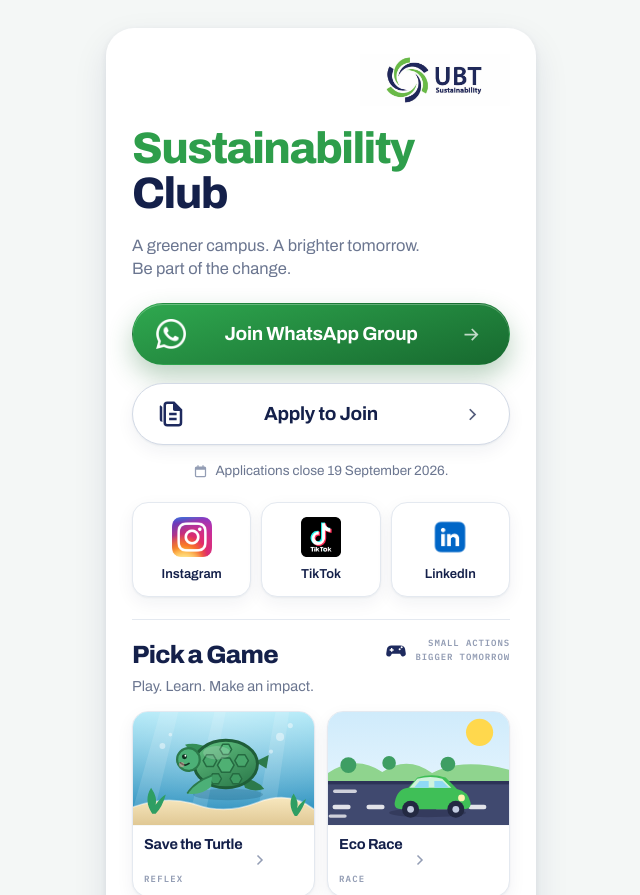
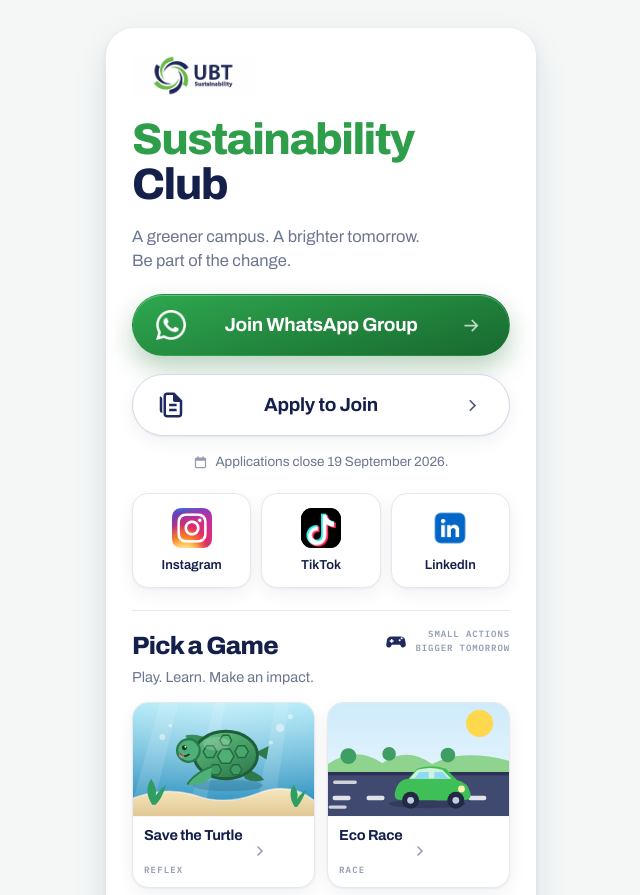
Before and after one commit to 3ampitcher/ubt-sustainability-club, a plain HTML site: page index.html in a window 1280 px wide. Shown: the top 895 px of the page, without its empty margins (319-959 px from the left). Drawn offline with Linux system fonts and the light colour scheme.

Commit message:
Move the logo left, drop the footer, fix the TikTok tile
The club logo now sits top-left and a little smaller, which balances better
against the title beneath it.

The footer is removed, both lines.

The TikTok tile carried the word "TikTok" inside the artwork, so the card
read "TikTok" twice — once in the icon, once in the label under it — while
Instagram and LinkedIn are clean marks with no lettering. The tile now shows
only the note glyph; the wordmark sits below y=190 of 256 in the file and is
cropped out. The file is unchanged.

The newly uploaded TikTok file is the same image as the one already in use —
identical 2000x2000 artwork, re-uploaded under a "(1)" name — so it would not
have changed anything on its own. The duplicate is removed and the existing
256px version, which is the same artwork, is kept.

106 checks passing, no JS errors.

```diff
--- a/assets/styles.css
+++ b/assets/styles.css
@@ -117,16 +117,16 @@
 }
 
 /* ── 1 · Logo ─────────────────────────────────────────────────────────── */
-.mast { display: flex; justify-content: flex-end; min-height: 46px; }
+.mast { display: flex; justify-content: flex-start; min-height: 40px; }
 /* The supplied logo file is a square canvas with wide blank margins around
    the mark (artwork 704x332 inside 1100x1042). The box below shows only the
    artwork region — the file and the mark itself are untouched, we just stop
    rendering the empty canvas around it. */
 .logo-box { display: block; overflow: hidden; aspect-ratio: 1100 / 380; flex: none; }
 .logo-box img { width: 100%; height: 100%; object-fit: cover; }
-.logo-mast { width: 150px; }
+.logo-mast { width: 124px; }
 .logo-screen { margin-left: auto; width: 104px; }
-.mast-fallback { display: grid; justify-items: end; line-height: 1.02; }
+.mast-fallback { display: grid; justify-items: start; line-height: 1.02; }
 .mast-fallback b { font-size: 25px; font-weight: 800; letter-spacing: -.02em; color: var(--navy-2); }
 .mast-fallback i { font-style: normal; font-size: 11px; font-weight: 700; color: var(--navy-2); }
 
@@ -291,11 +291,6 @@
 }
 .gcard-go { width: 18px; height: 18px; flex: none; margin-left: auto; color: var(--slate-2); }
 .gcard:hover .gcard-go { color: var(--green); }
-
-/* ── Footer ─────────────────────────────────────────────────────────────── */
-.foot { text-align: center; display: grid; gap: 4px; margin-top: 6px; padding-top: 16px; border-top: 1px solid var(--line); }
-.foot p { margin: 0; font-size: 12.5px; color: var(--slate); }
-.foot-fine { font-family: var(--mono); font-size: 9.5px; letter-spacing: .07em; text-transform: uppercase; color: var(--slate-2); }
 
 @media (prefers-reduced-motion: reduce) {
   *, *::before, *::after {
@@ -695,3 +690,19 @@
 
 /* Reserve two lines for the longest game name so every tile ends level. */
 .gcard-name { min-height: 2.3em; }
+
+/* The supplied TikTok icon has the word "TikTok" set inside it, so the tile
+   read "TikTok" twice — once in the art, once in the label under it, unlike
+   the clean Instagram and LinkedIn marks. Show only the note glyph (the
+   wordmark sits below y=190 of 256) on the icon's own black tile. */
+.soc[data-net="tt"] .soc-mark {
+  overflow: hidden;
+  border-radius: 11px;
+  background: #0F0F14;
+}
+.soc[data-net="tt"] .soc-mark img {
+  width: 55.6px;
+  height: 55.6px;
+  max-width: none;
+  margin: -1.3px 0 0 -7.8px;
+}
--- a/index.html
+++ b/index.html
@@ -278,10 +278,6 @@
     <div class="games" id="gamesGrid"><!-- rendered by assets/games.js --></div>
   </section>
 
-  <footer class="foot">
-    <p>University of Business and Technology · Jeddah</p>
-    <p class="foot-fine">No sign-in · Nothing personal collected</p>
-  </footer>
 </main>
 
 <!-- Game screen -->
```
Also changed, not shown: assets/1691751088logo-tiktok-png (1).png (deleted).
